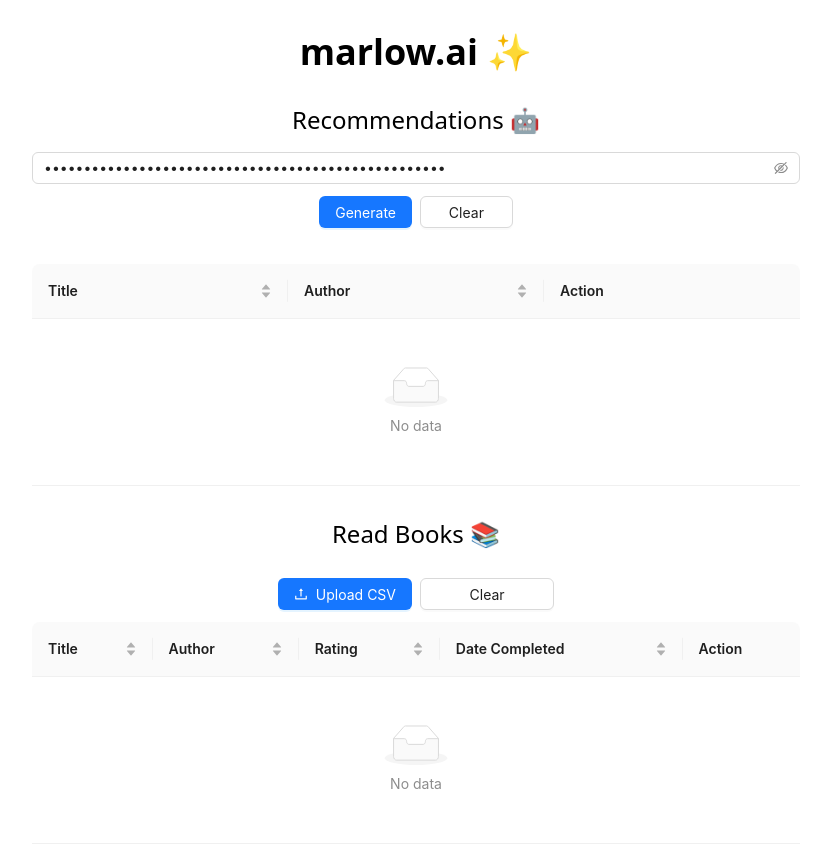
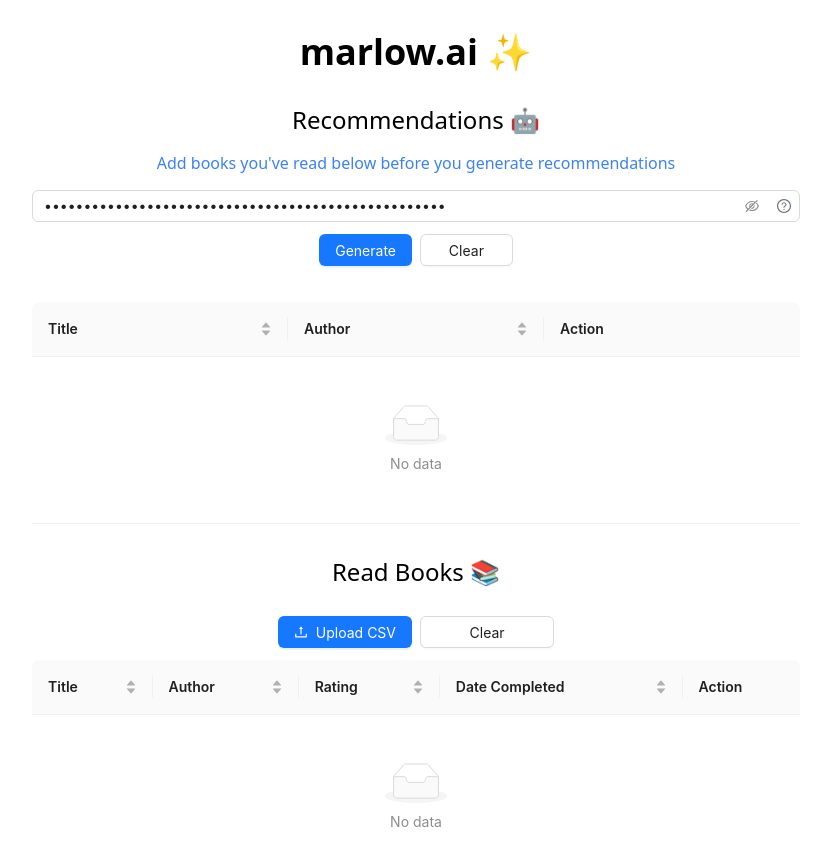
Before and after one commit to danielcorin/marlow-ai, a Next.js app: page /manage in a window 1280 px wide. Shown: the top 866 px of the page, without its empty margins (224-1055 px from the left). Built offline with nearby package versions, Linux system fonts and the light colour scheme.

Commit message:
Switch to object hook

```diff
--- a/next.config.js
+++ b/next.config.js
@@ -1,6 +1,20 @@
 /** @type {import('next').NextConfig} */
 const nextConfig = {
   reactStrictMode: true,
+  webpack: (config, { isServer }) => {
+    // Enable WebAssembly support for both client and server bundles
+    config.experiments = {
+      asyncWebAssembly: true,
+    };
+
+    // Add a rule for loading WebAssembly files
+    config.module.rules.push({
+      test: /\.wasm$/,
+      type: "webassembly/async",
+    });
+
+    return config;
+  },
 }
 
 module.exports = nextConfig
--- a/package.json
+++ b/package.json
@@ -9,6 +9,7 @@
     "lint": "next lint"
   },
   "dependencies": {
+    "@ant-design/icons": "^5.0.1",
     "@types/node": "18.15.5",
     "@types/react": "18.0.28",
     "@types/react-dom": "18.0.11",
@@ -20,6 +21,7 @@
     "react": "18.2.0",
     "react-dom": "18.2.0",
     "styled-components": "^5.3.9",
+    "typeorm": "^0.3.12",
     "typescript": "5.0.2"
   },
   "devDependencies": {
--- a/src/hooks/useLocalStorageObject.ts
+++ b/src/hooks/useLocalStorageObject.ts
@@ -1,57 +1,73 @@
-import React from "react";
-import { useState, useEffect } from "react";
+import React, { useEffect, useState } from "react";
 
-const useLocalStorageObject = <T extends object>(
+const useLocalStorageList = <T extends { title: string }>(
   key: string,
-  initialValue: T
+  initialValue: T[]
 ): [
-  T,
-  React.Dispatch<React.SetStateAction<T>>,
-  (key: keyof T) => void,
-  (newObj: T) => void,
+  { [key: string]: T },
+  React.Dispatch<React.SetStateAction<{ [key: string]: T }>>,
+  (item: T) => void,
+  (item: T) => void,
+  (item: T[]) => void,
   () => void
 ] => {
-  const [storedObj, setStoredObj] = useState<T>(() => {
+  const [list, setList] = useState<{ [key: string]: T }>(() => {
     let storedValue;
-    if (typeof window !== 'undefined') {
+    if (typeof window !== "undefined") {
       storedValue = localStorage.getItem(key);
-    }
-    if (storedValue) {
-      return JSON.parse(storedValue);
-    } else {
-      return initialValue;
+      if (storedValue) {
+        return JSON.parse(storedValue);
+      } else {
+        const obj = initialValue.reduce((acc, item) => {
+          acc[item.title] = item;
+          return acc;
+        }, {} as { [key: string]: T });
+        localStorage.setItem(key, JSON.stringify(obj));
+        return obj;
+      }
     }
   });
 
-  const removeItem = (itemKey: keyof T) => {
-    setStoredObj((prevObj) => {
-      const newObj = { ...prevObj };
-      delete newObj[itemKey];
-      localStorage.setItem(key, JSON.stringify(newObj));
-      return newObj;
+  const removeItem = (item: T) => {
+    setList((prevList) => {
+      const newList = { ...prevList };
+      delete newList[item.title];
+      localStorage.setItem(key, JSON.stringify(newList));
+      return newList;
     });
   };
 
-  const updateItem = (newObj: T) => {
-    setStoredObj((prevObj) => {
-      const updatedObj = { ...prevObj, ...newObj };
-      localStorage.setItem(key, JSON.stringify(updatedObj));
-      return updatedObj;
+  const addItem = (item: T) => {
+    setList((prevList) => {
+      const newList = { ...prevList, [item.title]: item };
+      localStorage.setItem(key, JSON.stringify(newList));
+      return newList;
     });
   };
 
-  const clearStorage = () => {
-    setStoredObj(initialValue);
+  const addItems = (items: T[]) => {
+    setList((prevList) => {
+      const newList = items.reduce((acc, item) => {
+        acc[item.title] = item;
+        return acc;
+      }, { ...prevList });
+      localStorage.setItem(key, JSON.stringify(newList));
+      return newList;
+    });
+  };
+
+  const clearList = () => {
+    setList({});
     localStorage.removeItem(key);
   };
 
   useEffect(() => {
-    if (typeof window !== 'undefined') {
-      localStorage.setItem(key, JSON.stringify(storedObj));
+    if (typeof window !== "undefined") {
+      localStorage.setItem(key, JSON.stringify(list));
     }
-  }, [key, storedObj]);
+  }, [key, list]);
 
-  return [storedObj, setStoredObj, removeItem, updateItem, clearStorage];
+  return [list, setList, removeItem, addItem, addItems, clearList];
 };
 
-export default useLocalStorageObject;
+export default useLocalStorageList;
--- /dev/null
+++ b/src/pages/chat.tsx
@@ -0,0 +1,47 @@
+import { OpenAI } from "langchain/llms"
+import { BufferMemory } from "langchain/memory"
+import { ConversationChain } from "langchain/chains"
+
+import { useState } from "react"
+import { Button, Input } from "antd"
+
+export default function ChatPage() {
+
+  async function sendMessage(text: string) {
+    const model = new OpenAI({})
+    const memory = new BufferMemory()
+    const chain = new ConversationChain({ llm: model, memory: memory })
+    const res1 = await chain.call({ input: "Hi! I'm Jim." })
+    console.log({ res1 })
+  }
+
+  const [inputValue, setInputValue] = useState<string>("")
+  const [memory, setMemory] = useState<BufferMemory>(new BufferMemory())
+
+  const handleInputEnter = (event: React.KeyboardEvent<HTMLInputElement>) => {
+    if (event.key === 'Enter') {
+      console.log('Enter key pressed')
+      // Add your logic here for what happens when Enter key is pressed
+    }
+  }
+
+  const handleButtonClick = () => {
+    console.log('Button clicked')
+    // Add your logic here for what happens when button is clicked
+  }
+
+  return (
+    <>
+      <Input
+        value={inputValue}
+        onChange={(event) => setInputValue(event.target.value)}
+        onPressEnter={handleInputEnter}
+      />
+      <Button onClick={handleButtonClick}>Click me</Button>
+
+      {memory.chatHistory.messages.map((message, i) => (
+        <div key={i}>{message.text}</div>
+      ))}
+    </>
+  )
+}
--- a/src/pages/index.tsx
+++ b/src/pages/index.tsx
@@ -8,7 +8,7 @@
         <link rel="icon" href="/favicon.ico" />
       </Head>
 
-      <main className="px-4 py-20">
+      <main className="px-4 py-20 font-sans">
         <h1 className="text-4xl font-bold mb-8 text-center">Welcome to marlow.ai ✨</h1>
         <p className="text-xl mb-8 text-center font-light">Good book recommendations, seriously</p>
       </main>
--- a/src/pages/manage.tsx
+++ b/src/pages/manage.tsx
@@ -1,5 +1,6 @@
-import React, { useEffect, useState } from "react";
-import Head from "next/head";
+import ConfirmationButton from "@/components/confirmationButton";
+import useLocalStorageObject from "@/hooks/useLocalStorageObject";
+import { QuestionCircleOutlined, UploadOutlined } from '@ant-design/icons';
 import {
   Button,
   Form,
@@ -7,14 +8,12 @@
   Popover,
   Space,
   Table,
-  Upload,
+  Upload
 } from 'antd';
-import { UploadOutlined } from '@ant-design/icons';
-import { parse } from 'papaparse'
 import { randomBytes } from "crypto";
-import useLocalStorageList from "@/hooks/useLocalStorageList";
-import { readlink } from "fs";
-import ConfirmationButton from "@/components/confirmationButton";
+import Head from "next/head";
+import { parse } from 'papaparse';
+import { useEffect, useState } from "react";
 
 
 const { Column } = Table;
@@ -108,8 +107,8 @@
 export default function ManagePage() {
   const [form] = Form.useForm();
 
-  const [recList, setRecList, removeRec, addRec, addRecs, clearRecList] = useLocalStorageList<Book>("recommendations", [])
-  const [readList, setReadList, removeRead, addRead, addReads, clearReadsList] = useLocalStorageList<ReadBook>("read", [])
+  const [recList, setRecList, removeRec, addRec, addRecs, clearRecList] = useLocalStorageObject<Book>("recommendations_obj", [])
+  const [readList, setReadList, removeRead, addRead, addReads, clearReadsList] = useLocalStorageObject<ReadBook>("read", [])
 
   const [apiToken, setApiToken] = useState<string>("")
   const [loadingRecs, setLoadingRecs] = useState<boolean>(false)
@@ -190,6 +189,12 @@
     }
     return maxRating;
   }
+
+  const apiContent = (
+    <div>
+      Go to <a href="https://platform.openai.com/account/api-keys">OpenAI</a> to get a secret API token for this app, then paste it in this field.
+    </div>
+  );
   return (
     <div className="min-h-screen font-sans">
 
@@ -199,18 +204,45 @@
       <div className="max-w-3xl mx-auto mt-8">
         <h1 className="text-4xl font-bold mb-8 text-center">marlow.ai ✨</h1>
         <h1 className="text-center text-2xl font-light mb-4">Recommendations 🤖</h1>
-
+        {
+          Object.values(readList || []).length === 0 ?
+            <div className="text-center text-l font-light mb-4 text-blue-500">
+              Add books you&apos;ve read below before you generate recommendations
+            </div> : null
+        }
         <Form
           form={form}
           layout="vertical"
         >
-          <Input.Password placeholder="OPENAI_API_TOKEN" value={apiToken} />
+          <div className="relative">
+            <Input.Password
+              placeholder="OPENAI_API_TOKEN"
+              value={apiToken}
+              className="pr-10"
+              style={{ paddingRight: "2.5rem" }}
+            />
+            <div className="absolute inset-y-0 right-0 flex items-center justify-center w-8">
+              <Popover overlayStyle={{ width: "350px" }}
+                content={apiContent}
+                title="OpenAI API Token"
+                className="text-blue-500 hover:text-blue-700 cursor-pointer"
+              >
+                <QuestionCircleOutlined className="text-gray-500" />
+              </Popover>
+            </div>
+          </div>
           <Form.Item className="flex flex-col items-center justify-center p-3">
             <div className="grid grid-cols-2 gap-2">
               <Button
                 type="primary"
                 onClick={() => {
-                  const prompt: string = generateRecommendationsPrompt(readList, 5, pointScale(readList))
+                  const list = Object.values(readList)
+                  if (list.length === 0) return
+                  const prompt: string = generateRecommendationsPrompt(
+                    list,
+                    5,
+                    pointScale(list),
+                  )
                   console.log(prompt)
                   requestCompletion(apiToken, prompt)
                 }}
@@ -224,7 +256,7 @@
         </Form>
 
         <Table
-          dataSource={recList}
+          dataSource={recList ? Object.values(recList) : []}
           pagination={false}
           className="mb-8"
           scroll={{ x: 650 }}
@@ -304,7 +336,7 @@
         </div>
 
         <Table
-          dataSource={readList}
+          dataSource={readList ? Object.values(readList) : []}
           pagination={false}
           className="mb-8"
         >
```
Also changed, not shown: src/hooks/useLocalStorageList.ts (deleted, +0 -68 lines), 1 other file (tests, documents, lock files or other folders).
